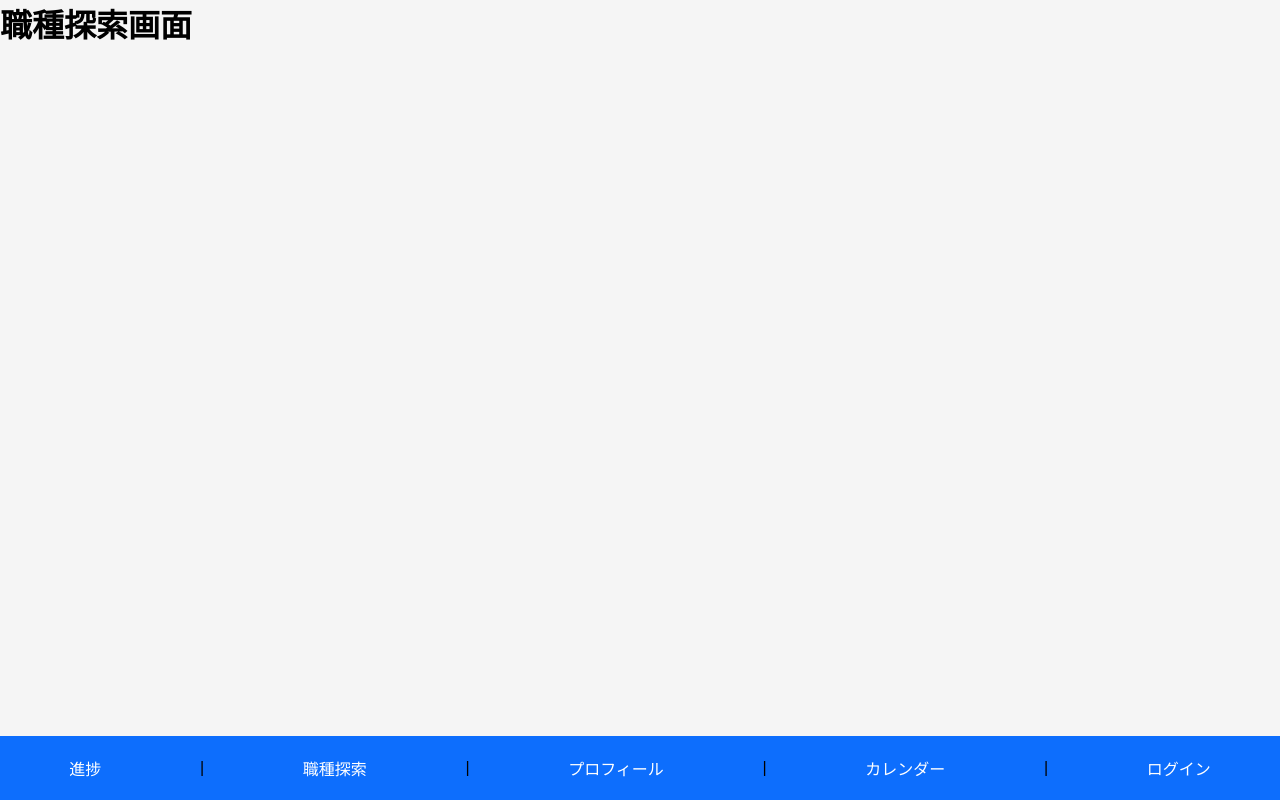
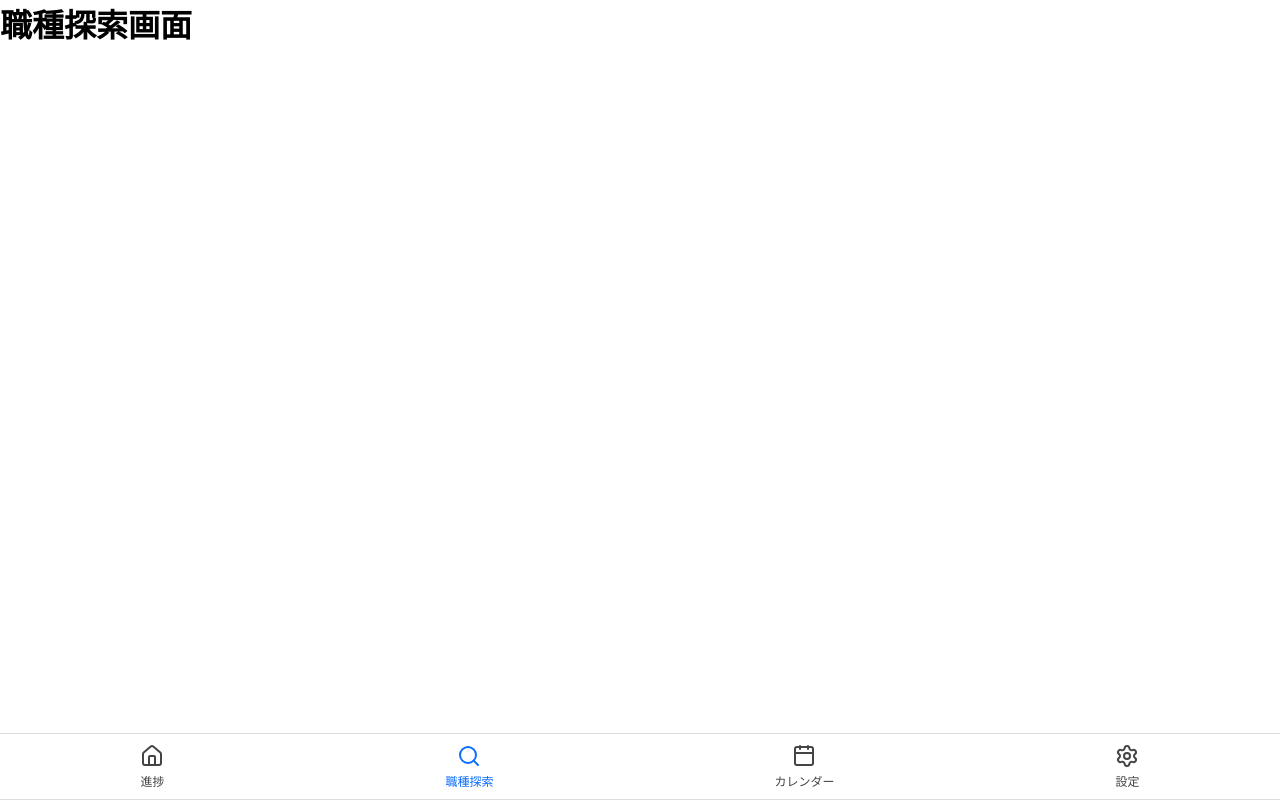
Before and after one commit to seigorou/job-support-pwa, a React (Vite) app: page /job in a window 1280 px wide. Built offline with nearby package versions, Linux system fonts and the light colour scheme.

Commit message:
navigation barの変更
色付け
イラストの導入
詳細の設定

```diff
--- a/package.json
+++ b/package.json
@@ -10,6 +10,7 @@
     "preview": "vite preview"
   },
   "dependencies": {
+    "lucide-react": "^1.25.0",
     "react": "^19.2.7",
     "react-dom": "^19.2.7",
     "react-router-dom": "^7.18.1",
--- a/src/App.css
+++ b/src/App.css
@@ -1,33 +1,48 @@
 * {
   margin: 0;
   padding: 0;
+
   box-sizing: border-box;
 }
 
 body {
   font-family: sans-serif;
+  background: white;
 }
 
-nav {
+.navbar {
+  position: fixed;
+  bottom: 0;
+
+  width: 100%;
+
   display: flex;
-  justify-content: space-around; /* 均等配置 */
+  justify-content: space-around;
+
+  padding: 10px 0;
+
+  background: white;
+
+  border-top: 1px solid #ddd; /* 薄い灰色の線 */
+
+  border-bottom: 1px solid #ddd;
+}
+
+.navbar a {
+  display: flex;
+  flex-direction: column;
+
   align-items: center;
 
-  padding: 20px;
-  background: #0d6efd;
+  text-decoration: none;
+  color: #444;
 
-  position: fixed;
-  bottom: 0;
-  left: 0;
-  width: 100%;
+  font-size: 12px;
+}
+.navbar a.active {
+  color: #0d6efd;
 }
 
-nav a {
-  color: white;
-
-  text-decoration: none;
+.navbar a svg {
+  margin-bottom: 4px;
 }
-
-nav a:hover {
-  text-decoration: underline;
-}
--- a/src/components/Navbar.jsx
+++ b/src/components/Navbar.jsx
@@ -1,17 +1,37 @@
-import { Link } from "react-router-dom";
+import { NavLink } from "react-router-dom";
+import { House, Search, Calendar, Settings } from "lucide-react";
 
 function Navbar() {
   return (
-    <nav>
-      <Link to="/">進捗</Link>
-      {" | "}
-      <Link to="/job">職種探索</Link>
-      {" | "}
-      <Link to="/profile">プロフィール</Link>
-      {" | "}
-      <Link to="/calendar">カレンダー</Link>
-      {" | "}
-      <Link to="/login">ログイン</Link>
+    <nav className="navbar">
+      <NavLink to="/" className={({ isActive }) => (isActive ? "active" : "")}>
+        <House size={24} />
+        <span>進捗</span>
+      </NavLink>
+
+      <NavLink
+        to="/job"
+        className={({ isActive }) => (isActive ? "active" : "")}
+      >
+        <Search size={24} />
+        <span>職種探索</span>
+      </NavLink>
+
+      <NavLink
+        to="/calendar"
+        className={({ isActive }) => (isActive ? "active" : "")}
+      >
+        <Calendar size={24} />
+        <span>カレンダー</span>
+      </NavLink>
+
+      <NavLink
+        to="/profile"
+        className={({ isActive }) => (isActive ? "active" : "")}
+      >
+        <Settings size={24} />
+        <span>設定</span>
+      </NavLink>
     </nav>
   );
 }
```
Also changed, not shown: 1 other file (tests, documents, lock files or other folders).
